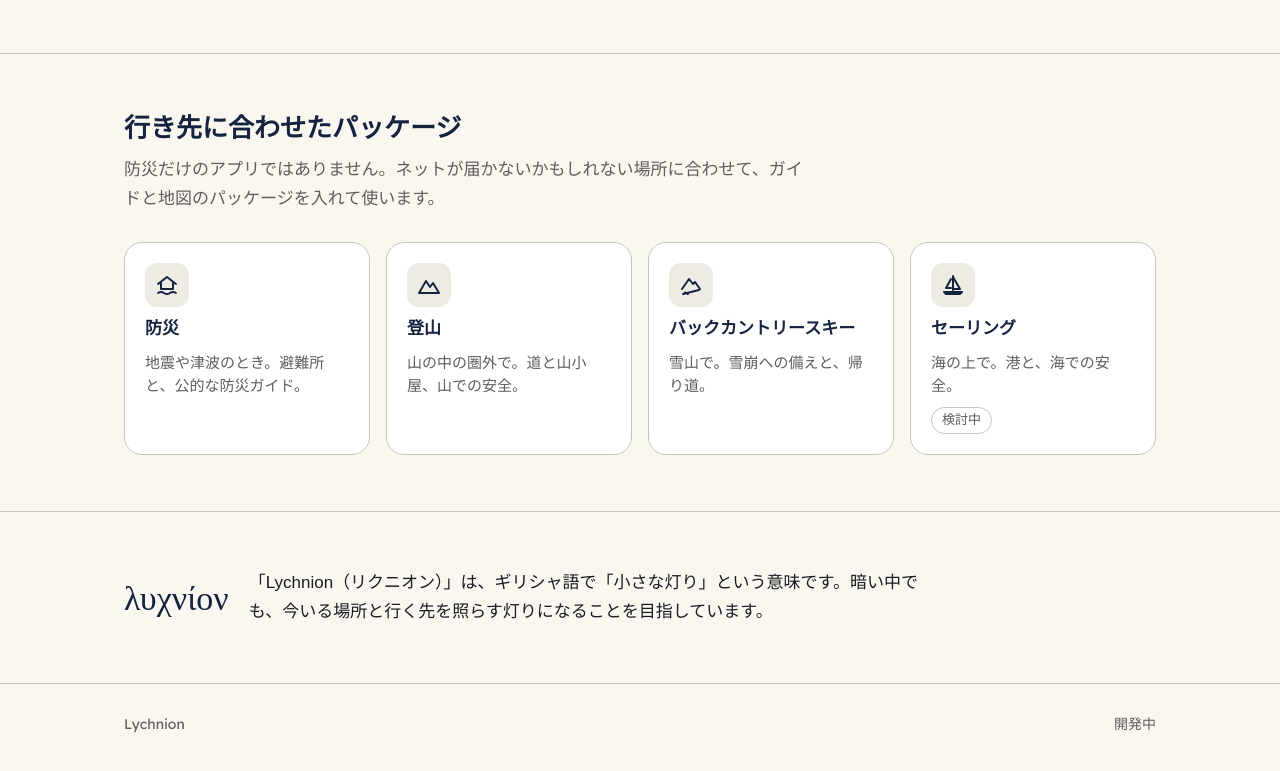
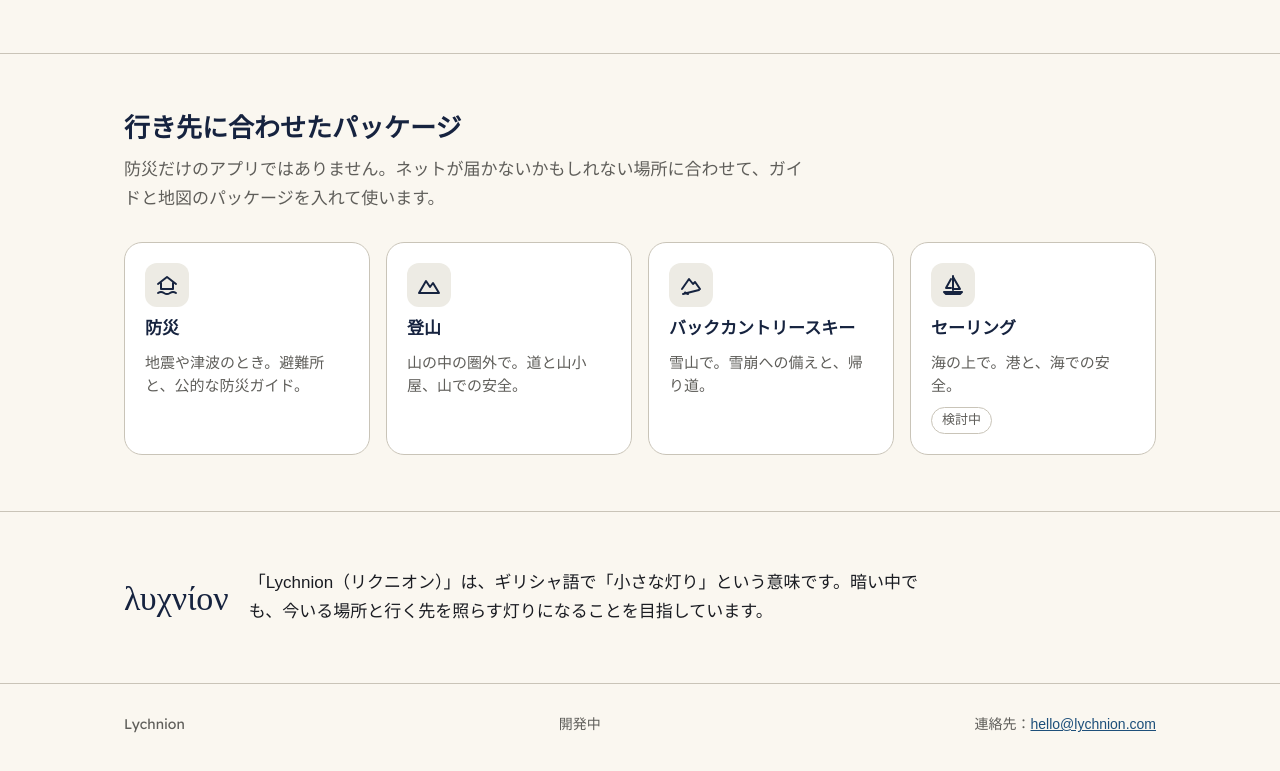
Before and after one commit to lychnion/lychnion.github.io, a plain HTML site: page ja/index.html in a window 1280 px wide. Shown: the part 1201-1972 px from the top of the page. Drawn offline with Linux system fonts and the light colour scheme; a web font is replaced by a local one.

Commit message:
Footer: contact address hello@lychnion.com
Signed-off-by: Daniel Kastl <daniel.kastl@gmail.com>

```diff
--- a/ja/index.html
+++ b/ja/index.html
@@ -130,6 +130,7 @@
   <div class="wrap">
     <span class="credit">Lychnion</span>
     <span>開発中</span>
+    <span>連絡先：<a href="mailto:hello@lychnion.com">hello@lychnion.com</a></span>
   </div>
 </footer>
 
```
Also changed, not shown: index.html (+1 -0 lines).
